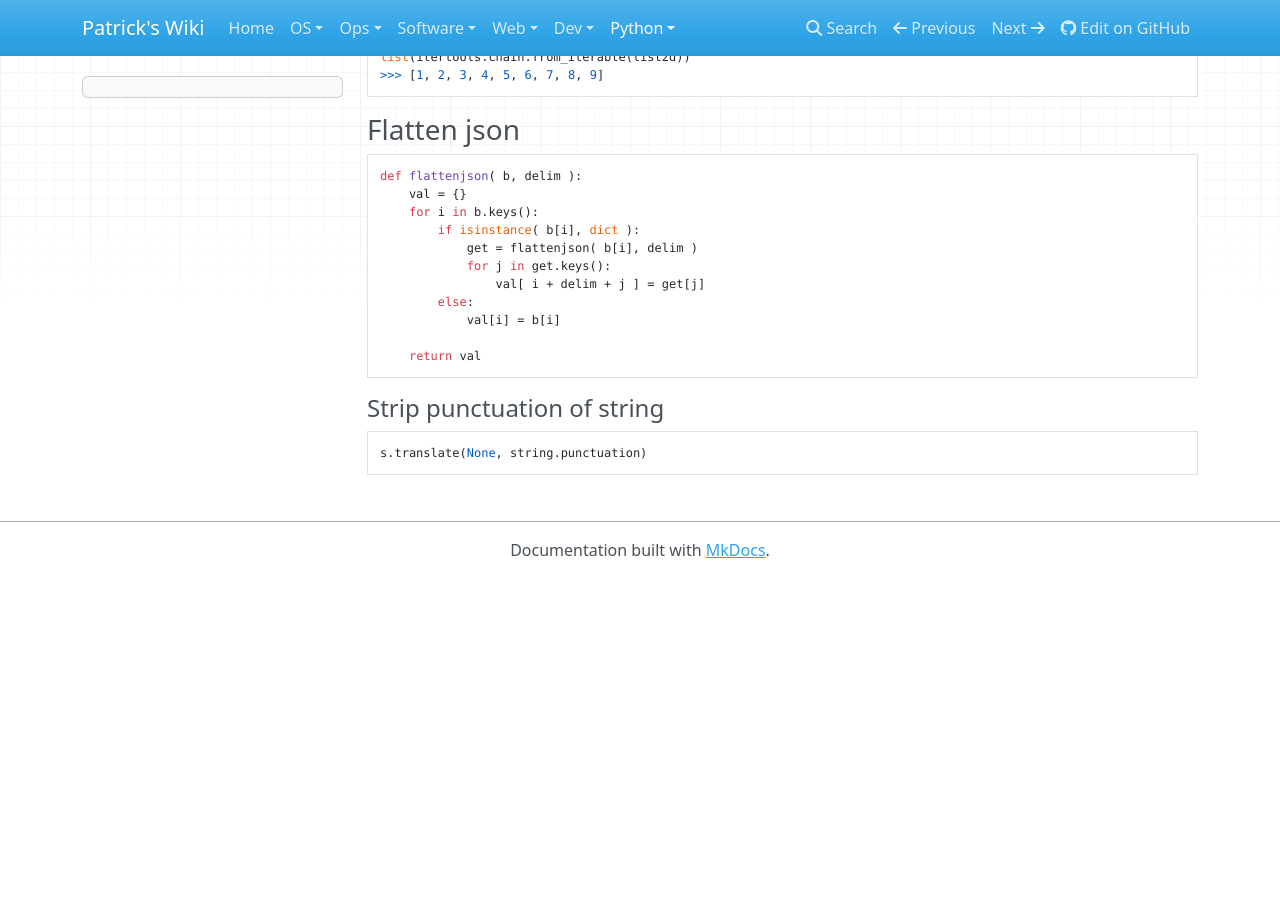
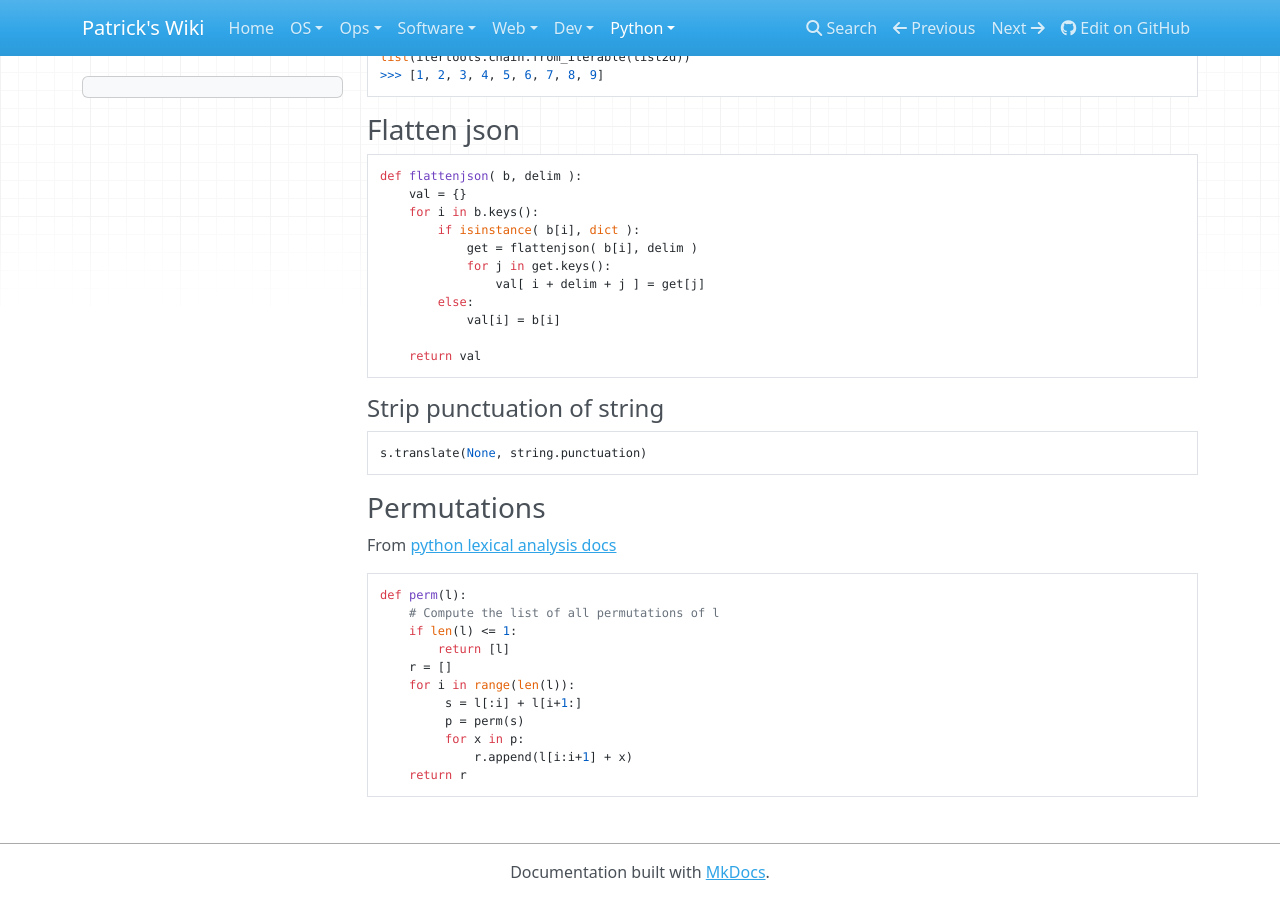
Before and after one commit to patsancu/wiki, an MkDocs documentation site: the page built from docs/python/snippets/Python-misc.md, in a window 1280 px wide and 900 px high, scrolled down 541 px. Built offline with MkDocs 1.6.1, drawn with Linux system fonts in a browser that asks for light colours; nearby versions of some CDN libraries; before the commit the page ends 1119 px from its top, so only the background shows below that.

Commit message:
python permutations snippet

````diff
--- a/docs/python/snippets/Python-misc.md
+++ b/docs/python/snippets/Python-misc.md
@@ -45,3 +45,20 @@ def flattenjson( b, delim ):
 ```python
 s.translate(None, string.punctuation)
 ```
+
+### Permutations
+From [python lexical analysis docs](https://docs.python.org/3/reference/lexical_analysis.html)
+
+```python
+def perm(l):
+    # Compute the list of all permutations of l
+    if len(l) <= 1:
+        return [l]
+    r = []
+    for i in range(len(l)):
+         s = l[:i] + l[i+1:]
+         p = perm(s)
+         for x in p:
+             r.append(l[i:i+1] + x)
+    return r
+```
````
